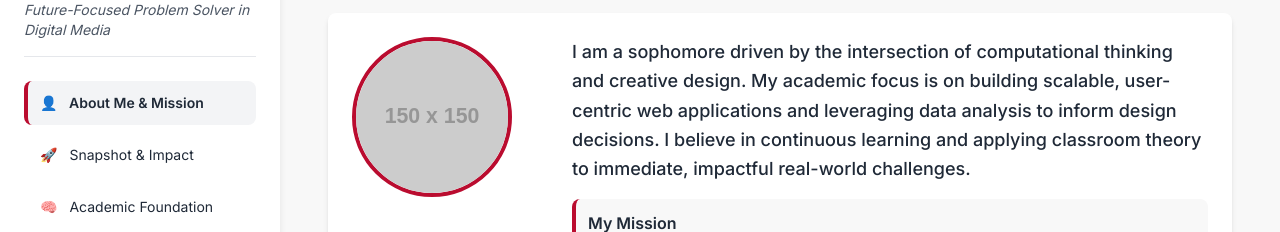
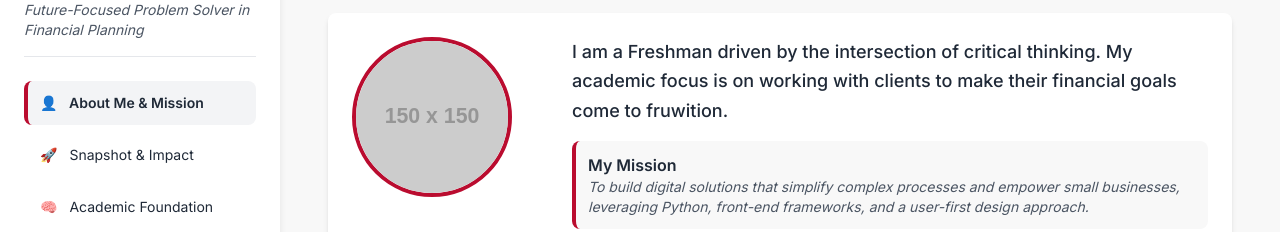
Before and after one commit to EvanEichhorn/Isom210-7-Project-2, a plain HTML site: page index.html in a window 1280 px wide. Shown: the part 104-336 px from the top of the page. Drawn offline with nearby package versions, Linux system fonts and the light colour scheme; placeholder pictures from the web are drawn by us.

Commit message:
Update index.html

```diff
--- a/index.html
+++ b/index.html
@@ -256,7 +256,7 @@ CONFIRMATION: NO SVG graphics used. NO Mermaid JS used. -->
         // 1.1 PROFILE & BRANDING VARIABLES (REQUIRED)
         const profileData = {
             studentName: "Evan Eichhorn",
-            tagline: "Future-Focused Problem Solver in Digital Media",
+            tagline: "Future-Focused Problem Solver in Financial Planning",
             currentYear: "Freshman", // Freshman, Sophomore, Junior, Senior
             major: "Finance/Financial Planning",
             gpa: 3.85,
@@ -265,7 +265,7 @@ CONFIRMATION: NO SVG graphics used. NO Mermaid JS used. -->
             // --- INTRODUCTION & BRANDING FIELDS ---
             photoUrl: "https://placehold.co/150x150/BA0C2F/FFFFFF/png?text=RILEY+C", // Replace with a URL to a professional headshot
             logoUrl: "https://placehold.co/40x40/BA0C2F/FFFFFF.png?text=BSU", // URL for your school logo or personal brand icon
-            personalBio: "I am a sophomore driven by the intersection of computational thinking and creative design. My academic focus is on building scalable, user-centric web applications and leveraging data analysis to inform design decisions. I believe in continuous learning and applying classroom theory to immediate, impactful real-world challenges.",
+            personalBio: "I am a Freshman driven by the intersection of critical thinking. My academic focus is on working with clients to make their financial goals come to fruwition.",
             missionStatement: "To build digital solutions that simplify complex processes and empower small businesses, leveraging Python, front-end frameworks, and a user-first design approach.",
         };
 
```
